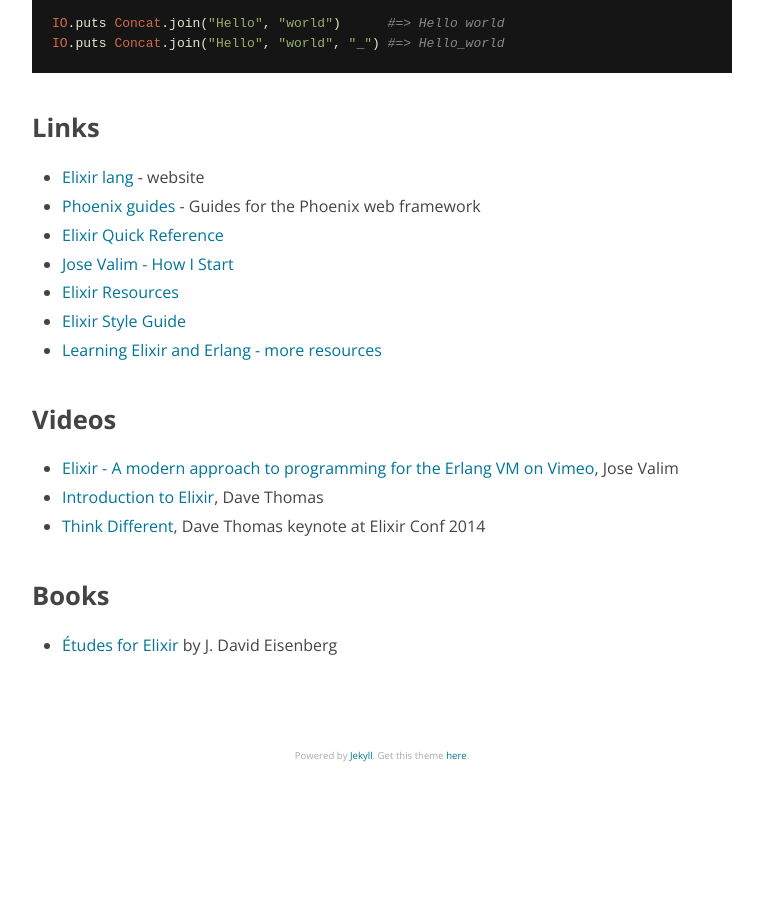
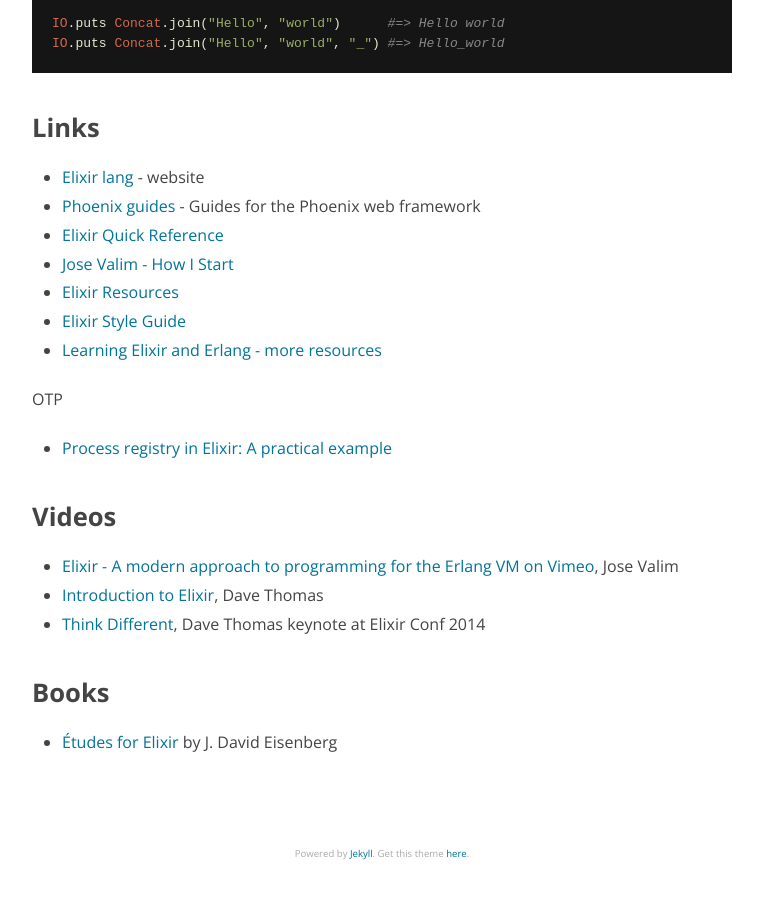
Before and after one commit to nithinbekal/nithinbekal.github.io, a Jekyll site: the page built from notes/elixir.md, in a window 1280 px wide and 900 px high, scrolled down 6908 px. Shown: the whole window, without its empty margins (258-1021 px from the left). Built offline with Jekyll 4.4.1, drawn with Linux system fonts in a browser that asks for light colours; before the commit the page ends 7710 px from its top, so only the background shows below that.

Commit message:
Add Elixir OTP bookmark

```diff
--- a/notes/elixir.md
+++ b/notes/elixir.md
@@ -344,6 +344,10 @@
 * [Elixir Style Guide](https://github.com/niftyn8/elixir_style_guide)
 * [Learning Elixir and Erlang - more resources](http://www.phoenixframework.org/docs/learning-elixir-and-erlang)
 
+OTP
+
+- [Process registry in Elixir: A practical example](https://m.alphasights.com/process-registry-in-elixir-a-practical-example-4500ee7c0dcc#.klz5c0gqo)
+
 # Videos
 
 * [Elixir - A modern approach to programming for the Erlang VM on Vimeo](https://vimeo.com/53221562), Jose Valim
```
